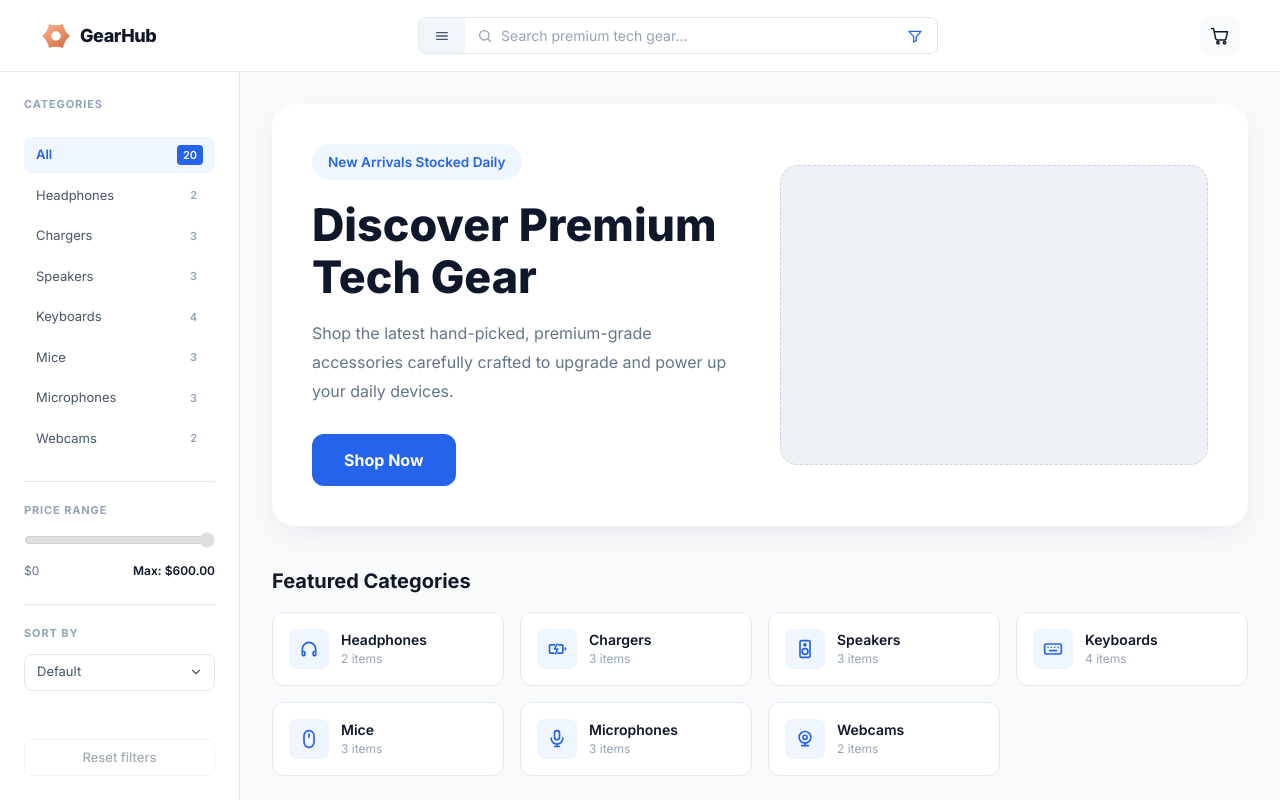
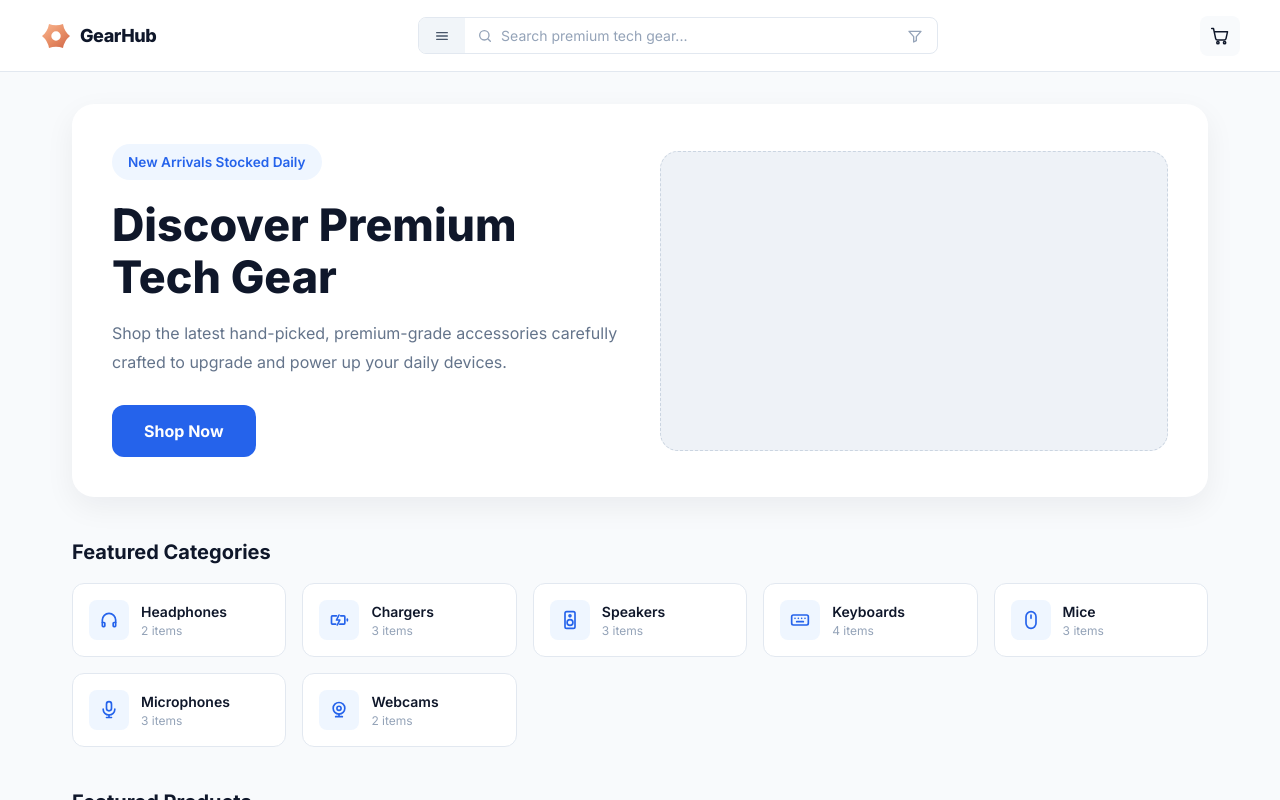
Before and after one commit to neilacapuccino/lab-2-se2, a React (Vite) app in the folder gearhub/: page / in a window 1280 px wide. Built offline with nearby package versions, Linux system fonts and the light colour scheme.

Commit message:
QA function testing

```diff
--- a/gearhub/src/App.tsx
+++ b/gearhub/src/App.tsx
@@ -21,7 +21,9 @@ function App() {
     sortBy: "default",
   });
   const [cart, setCart] = useState<CartItem[]>([]);
-  const [isFilterOpen, setIsFilterOpen] = useState(true);
+  // Both panels start closed on every load, so the featured view gets the full
+  // width and nothing is open that the visitor did not open themselves.
+  const [isFilterOpen, setIsFilterOpen] = useState(false);
   const [isCartOpen, setIsCartOpen] = useState(false);
 
   const isWide = useMediaQuery(WIDE_LAYOUT);
@@ -96,10 +98,12 @@ function App() {
       sortBy: "default",
     }));
 
-  // Clicking the wordmark clears the filters and closes the cart, which brings
-  // the featured view back.
+  // Clicking the logo returns the page to how it looks on a fresh load: filters
+  // cleared, both panels closed, featured view showing. The cart itself is left
+  // alone — losing what you had added would be a nasty surprise.
   const goHome = () => {
     resetFilters();
+    setIsFilterOpen(false);
     setIsCartOpen(false);
   };
 
```
